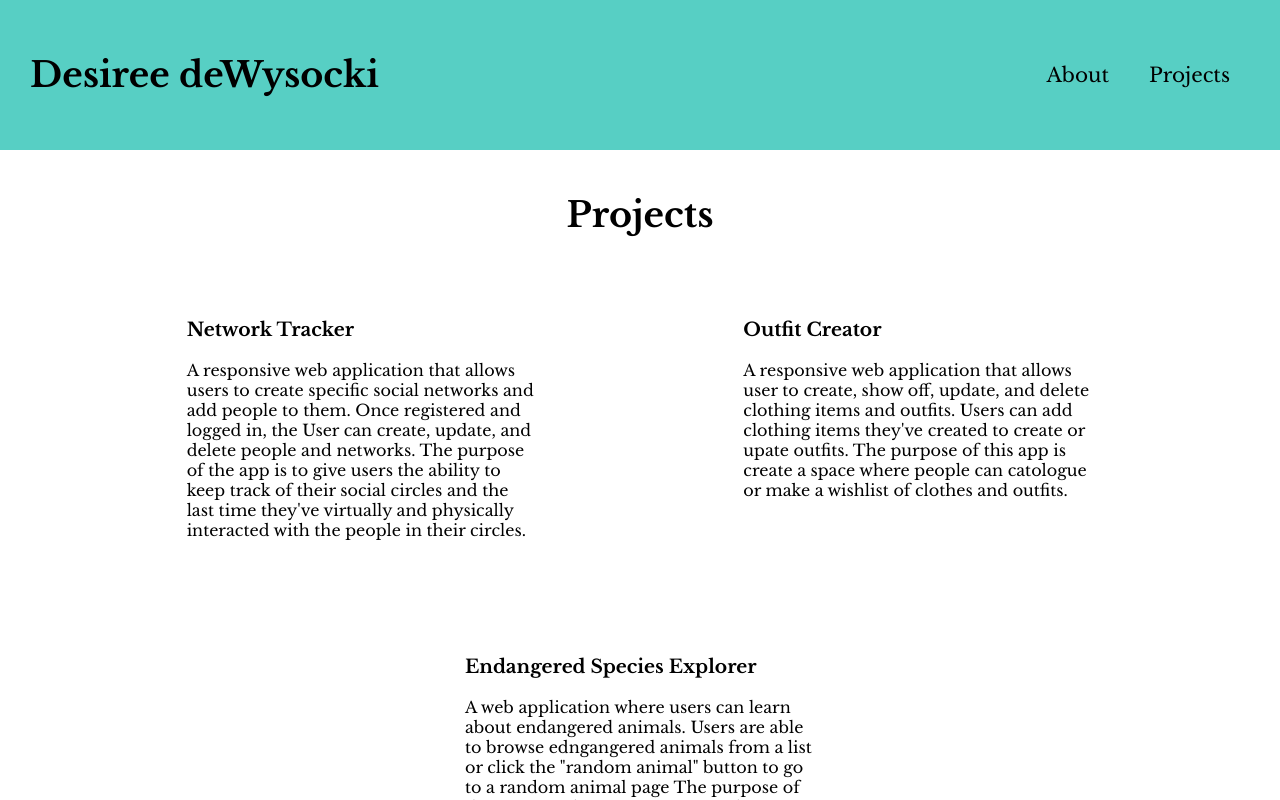
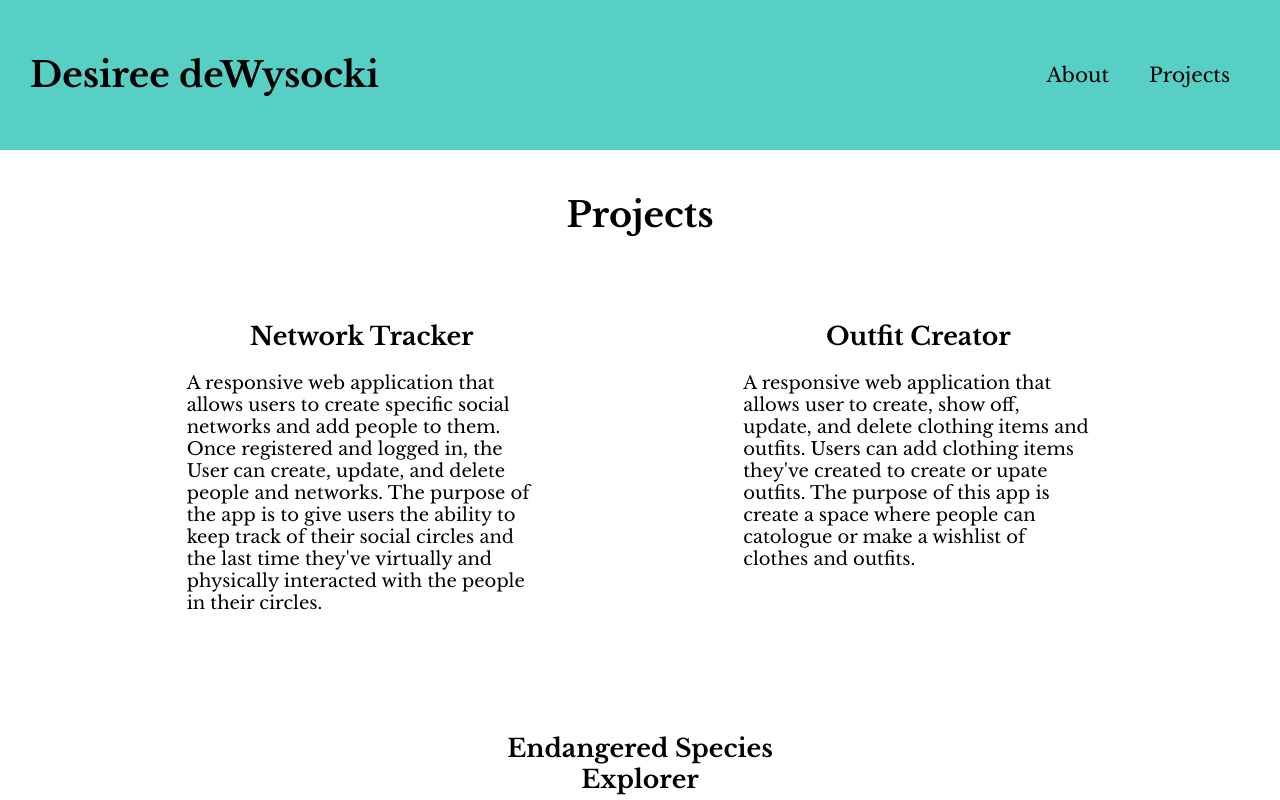
Before and after one commit to desireemoon/portfolio, a React (Create React App) app: page /projects in a window 1280 px wide. Shown: the top 800 px of the page. Built offline with nearby package versions, Linux system fonts and the light colour scheme.

Commit message:
updated about

```diff
--- a/src/App.css
+++ b/src/App.css
@@ -35,7 +35,13 @@ h1 {
   font-size: 35px;
 }
 h2 {
+  font-size: 25px;
   text-align: center;
+}
+
+p {
+  font-size: 18px;
+
 }
 
 .link {
--- a/src/components/About.js
+++ b/src/components/About.js
@@ -9,8 +9,9 @@ const About = () => {
                     <img className="prof-pic" src="https://res.cloudinary.com/dsnhxcw0e/image/upload/v1575234478/Profile-photo_siez95.jpg" alt="Photo of Desiree" />
                 </div>
                 <div className="bio">
-                    <p>I’m a highly analytical, creative, and adaptable full stack developer with a passion for making applications with high-quality style and functionality. My background in marketing provides me with unique insights into the user experience, which enables me to design, program, and present to the appropriate audience in mind. I’m interested in opportunities where I can grow both technically and professionally, while contributing towards a positive and impactful experience.</p>
-                    <p>Hi my name is Desiree deWysocki and I graduated May 2017 from SUNY Purchase College with a double major in Economics and Arts Management. After graduating, I worked at a fintech startup and American Express in their marketing departments. After almost two years in marketing, I realized that I wasn't happy and knew I had to make a change. I had friends who were programmers and loved what they did, so I decided to teach myself, while I figured out my next steps. As I started to learn the syntax and logic behind programming, I also came to realize that I was filled with the passion I was missing in my prior jobs. Thats when I decided to make the career switch and I haven't looked back since. I am looking to grow my skills so that I can obtain a full time software engineering position, where I can be challenged and make a positive impact in the company.</p>
+                    <p>     Hi my name is Desiree deWysocki full stack developer with a passion for making applications with high-quality style and functionality. I didn't always know I want to code, but the path that led me here has made me a better and more thoughful programmer.</p>
+                    <p>     Prior to switching to software engin, I worked at a multiple startups and American Express in their marketing departments. Although marketing allowed for some creativity, it lacked the opportunity for me to create something tangible that had a direct postive impact on others.After almost two years in marketing, I realized that I wasn't happy and knew I had to make a change.</p>
+                    <p>     I had friends who were programmers and loved what they did, so I decided to teach myself, while I figured out my next steps. As I started to learn the syntax and logic behind programming, I also came to realize that I was filled with the passion I was missing in my prior jobs. Thats when I decided to make the career switch and I haven't looked back since. I am looking for opportunities where I can grow both technically and professionally, while contributing towards a positive and impactful experience.</p>
                 </div>
             </div>
         </div>
--- a/src/components/Projects.js
+++ b/src/components/Projects.js
@@ -8,7 +8,7 @@ const Projects = () => {
                 <div className="project-box">
                     <a href="https://network-tracker.herokuapp.com/">
                         <div className="project-title">
-                            <h3>Network Tracker</h3>
+                            <h2>Network Tracker</h2>
                         </div>
                         <div className="project-blurb">
                             <p>A responsive web application that allows users to create specific social networks and add people to them. Once registered and logged in, the User can create, update, and delete people and networks. The purpose of the app is to give users the ability to keep track of their social circles and the last time they've virtually and physically interacted with the people in their circles.</p>
@@ -18,7 +18,7 @@ const Projects = () => {
                 <div className="project-box">
                     <a href="https://outfit-creator.herokuapp.com/">
                         <div className="project-title">
-                            <h3>Outfit Creator</h3>
+                            <h2>Outfit Creator</h2>
                         </div>
                         <div className="project-blurb">
                             <p>A responsive web application that allows user to create, show off, update, and delete clothing items and outfits. Users can add clothing items they've created to create or upate outfits. The purpose of this app is create a space where people can catologue or make a wishlist of clothes and outfits.</p>
@@ -28,7 +28,7 @@ const Projects = () => {
                 <div className="project-box">
                     <a href="http://endangered-species-explorer.surge.sh/">
                         <div className="project-title">
-                            <h3>Endangered Species Explorer</h3>
+                            <h2>Endangered Species Explorer</h2>
                         </div>
                         <div className="project-blurb">
                             <p>A web application where users can learn about endangered animals. Users are able to browse edngangered animals from a list or click the "random animal" button to go to a random animal page The purpose of this app is  to bring awareness to these endangered species and foster the urge to take action.</p>
```
